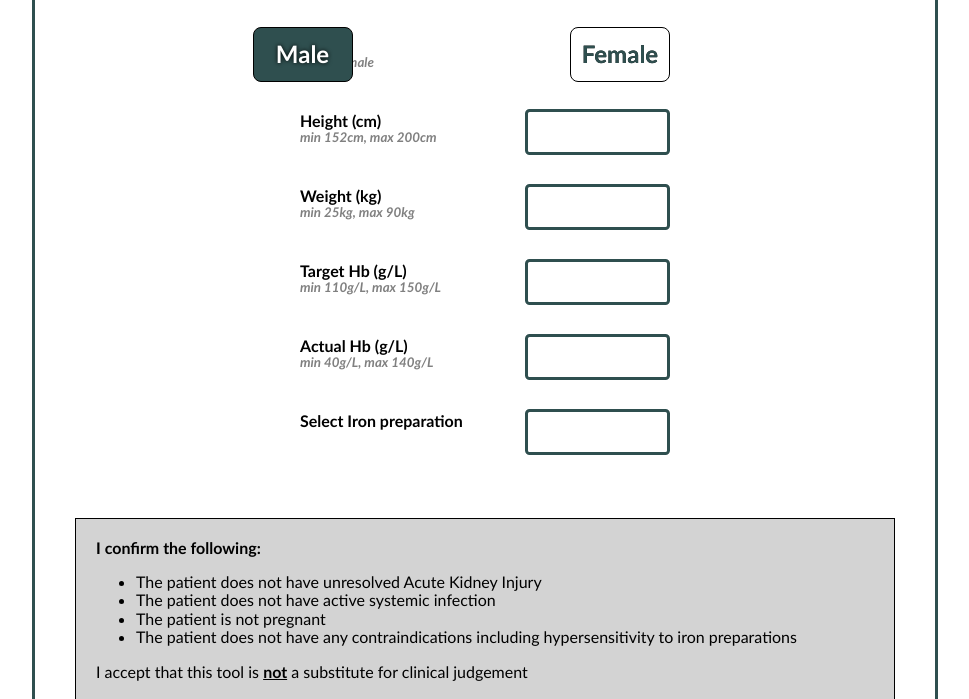
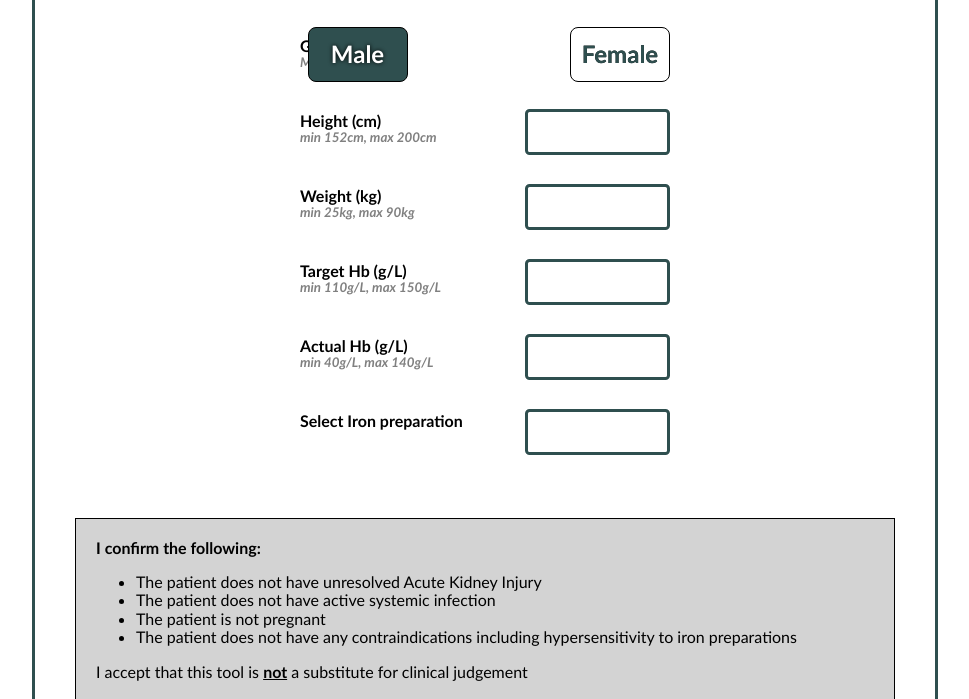
Before and after one commit to Pharma2022/IvIron, a plain HTML site: page index.html in a window 1280 px wide. Shown: the part 99-798 px from the top of the page, without its empty margins (155-1124 px from the left). Drawn offline with nearby package versions, Linux system fonts and the light colour scheme.

Commit message:
Update index.css

```diff
--- a/index.css
+++ b/index.css
@@ -59,7 +59,7 @@ label{
     text-shadow:  0px 0px 0px black;
 }
 #male{
-      transform: translateX(-355px);
+      transform: translateX(-300px);
 }
 
 input{
```
